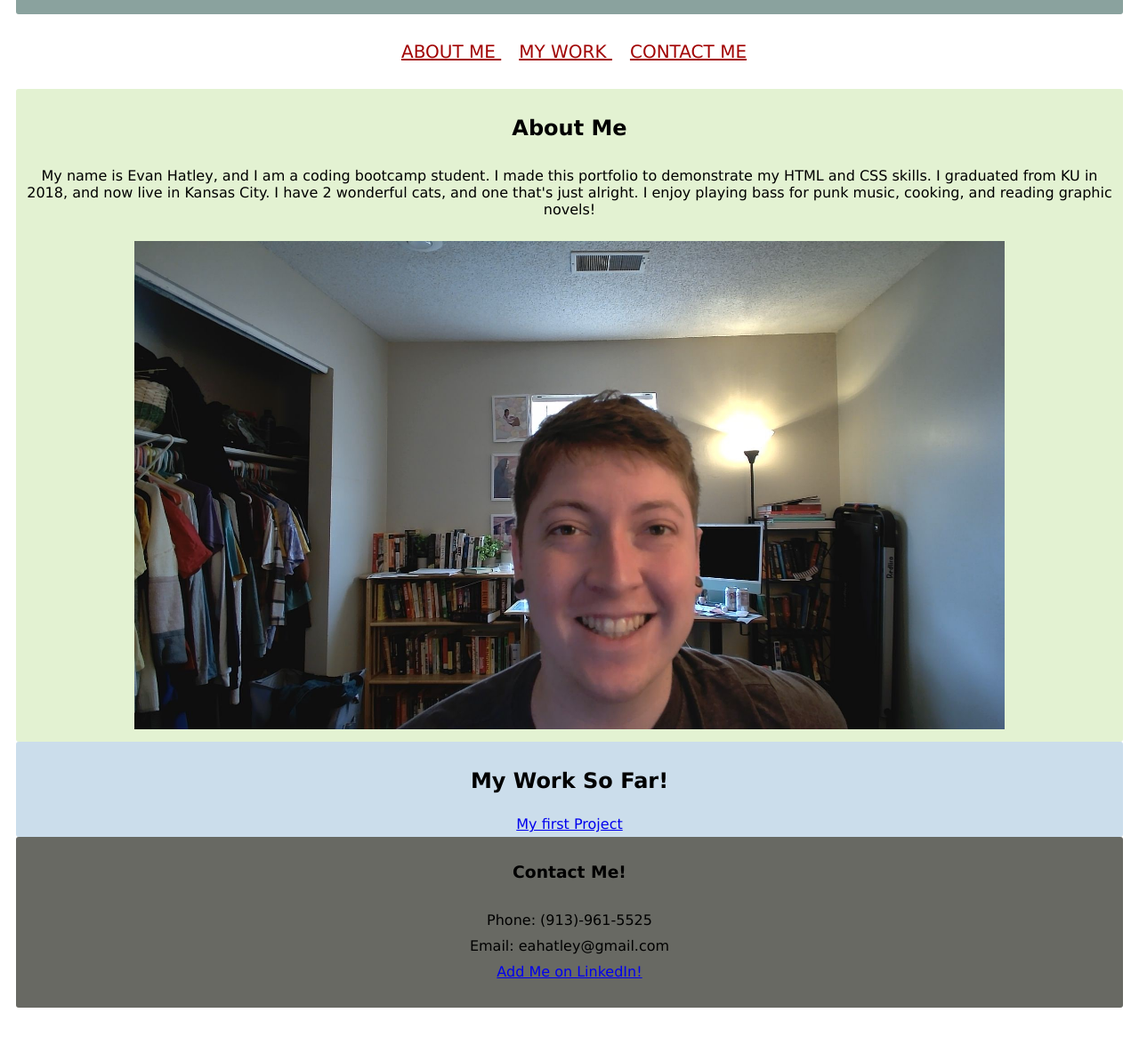
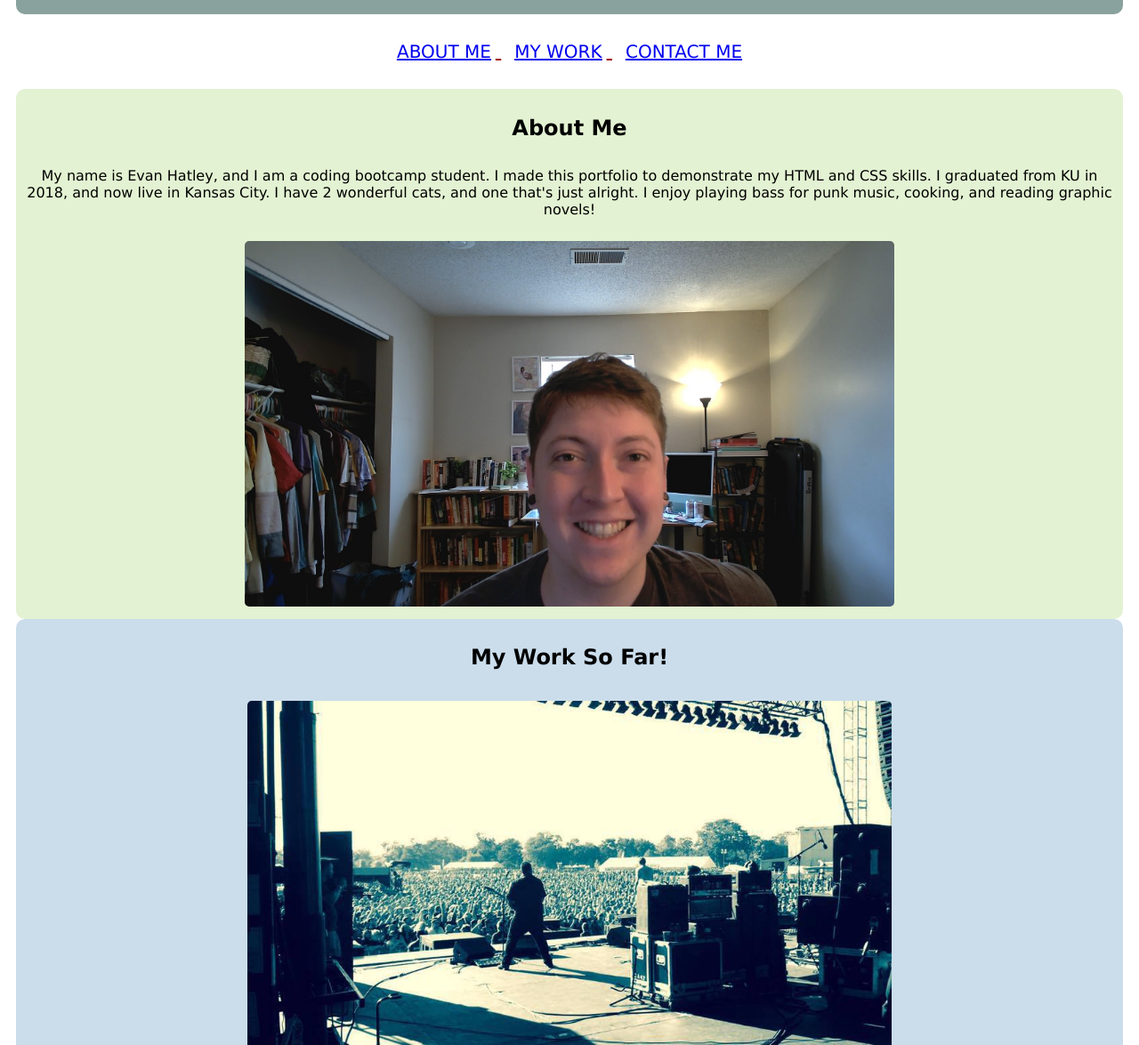
Before and after one commit to evan-hatley/My-Developer-Portfolio, a plain HTML site: page index.html in a window 1280 px wide. Shown: the part 103-1278 px from the top of the page at 89% size. Before the commit the page ends 1254 px from the top, so only its background shows below. Drawn offline with Linux system fonts and the light colour scheme.

Commit message:
Reworked Multiple elements in HTML and CSS
Everything works better now!

```diff
--- a/assets/style.css
+++ b/assets/style.css
@@ -1,14 +1,17 @@
+
+/* I'd really like to align some content left and right, but it would make the the nav bar useless with everything condensed. */
 * {
     box-sizing: border-box;
     padding: 5px;
     font-family:Verdana, Geneva, Tahoma, sans-serif;
-    border-radius: 3px;
+    border-radius: 10px;
     text-align: center;
 }
 
 header {
     text-align: center;
     background-color: #8aa29e;
+    color: azure;
   }
 
 nav  {
@@ -19,11 +22,12 @@ nav  {
    justify-content: space-evenly;
    text-decoration: underline;
   }
-
+/* cursor does actually navigate to the correct element, it just needs to be very specific on the the page. It works when clicking in the bottom left corner of the text. I'm not sure why it won't link with the full text */
   nav ul li {
     display: inline;
     text-transform: uppercase;
    text-align: center;
+   cursor: pointer;
 
   }
 
@@ -32,19 +36,23 @@ nav  {
     text-align: center;
 
 }
-
+/* I don't have any projects to link to as a portfolio yet. Will update this site as I learn and create more. */
 .My-Work {
   background-color: #cbddeb;
   text-align: center;
 }
-
+/* Please don't doxx me */
 .Contact-Page {
-
     background-color: #686963;
     text-align: center;
     list-style-type: none;
 }
 
+.Contact-Page h3 {
+  color: blue;
+}
+
 .Contact-Page ul {
   list-style-type: none;
+  cursor: pointer;
 }
--- a/index.html
+++ b/index.html
@@ -10,40 +10,49 @@
 <!-- This creates the header and naviagtion to articles further down -->
 <header>
 <h1 class="header"> Evan Hatley's Portfolio </h1>
+</header>
 
-</header>
+<!-- I originally had the nav section in the header. I decided I wanted it to be a separated element, so I moved it below the header and center the content.  -->
 <nav class="nav">
     <ul>
-         <li><a href="#About-Me"></a> About Me </li>
-         <li><a href="#My-Work"></a> My Work </li>
-         <li><a href="#Contact-Page"></a> Contact Me </li>
+         <li><a href="#About-Me"> About Me</a> </li>
+         <li><a href="#My-Work"> My Work</a> </li>
+         <li><a href="#Contact-Page"> Contact Me</a> </li>
         </ul>
 </nav>
 
-<section class="About-Me">
+<section class="About-Me" id="About-Me">
 <h2>About Me</h2>
     <p>My name is Evan Hatley, and I am a coding bootcamp student. I made this portfolio to demonstrate my HTML and CSS skills. I graduated from KU in 2018, and now live in Kansas City. I have 2 wonderful cats, and one that's just alright. I enjoy playing bass for punk music, cooking, and reading graphic novels!
     </p>
-<img src="./images/myprofilepic.jpg" width="80%" height="80%">
+<img src="./images/myprofilepic.jpg" width="60%" height="60%">
 </section>
 
-<section class="My-Work">
+<!-- I don't have any projects to link to as a portfolio yet. Will update this site as I learn and create more. -->
+<section class="My-Work" id="My-Work">
     <h2>My Work So Far!</h2>
-<a href="https://www.google.com/"> My first Project</a>
+    <div>
+        <!-- I took this photo myself working at Riot Fest 2016 -->
+<a href="https://www.google.com/">
+<img src="./images/newbackground.jpg" width="60%" height="60%" alt="My First Project">
+</div>
 
-    </image-background>
-</image-background>
+<div>
+    <!-- I wanted to use another image that showcases my interests while mainitng size ratio -->
+    <a href="https://www.google.com/">
+    <img src="images/Pad-Thai-S1.jpg" width="40%" height="40%" alt="My Second Project">
+    </a>
+</div>
 </section>
 
-<footer class="Contact-Page">
-    <h3>
-        Contact Me!
-    </h3>
-<ul>
+<!-- I'd like to make the phone number clickable, but haven't figured it out yet. -->
+<footer class="Contact-Page" id="Contact-Page">
+    <h3> Contact Me! </h3>
     <li> Phone: (913)-961-5525</li>
     <li> Email: eahatley@gmail.com</li>
     <li> <a href="https://www.linkedin.com/in/evan-hatley-020033158/"> Add Me on LinkedIn! </a> </li>
 </ul>
+
 </footer>
 </body>
 
```
Also changed, not shown: images/Pad-Thai-S1.jpg (added).
